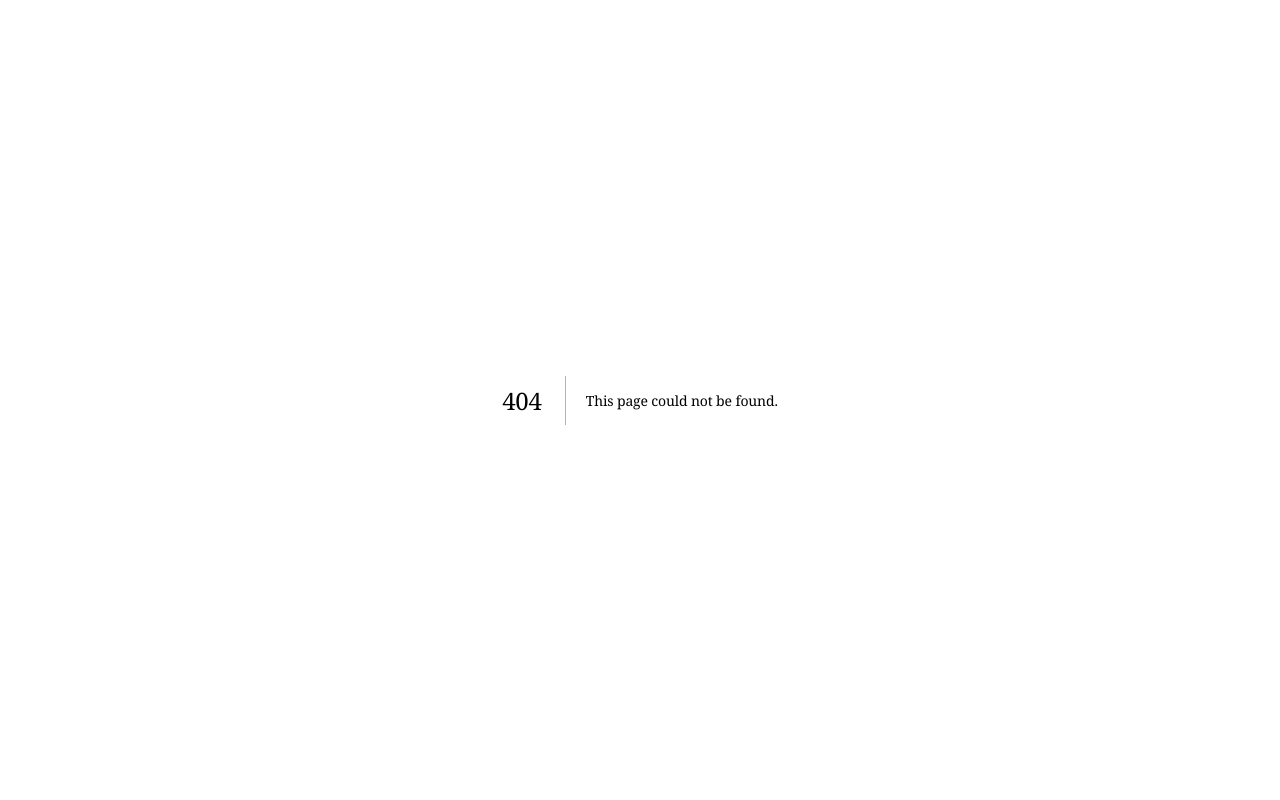
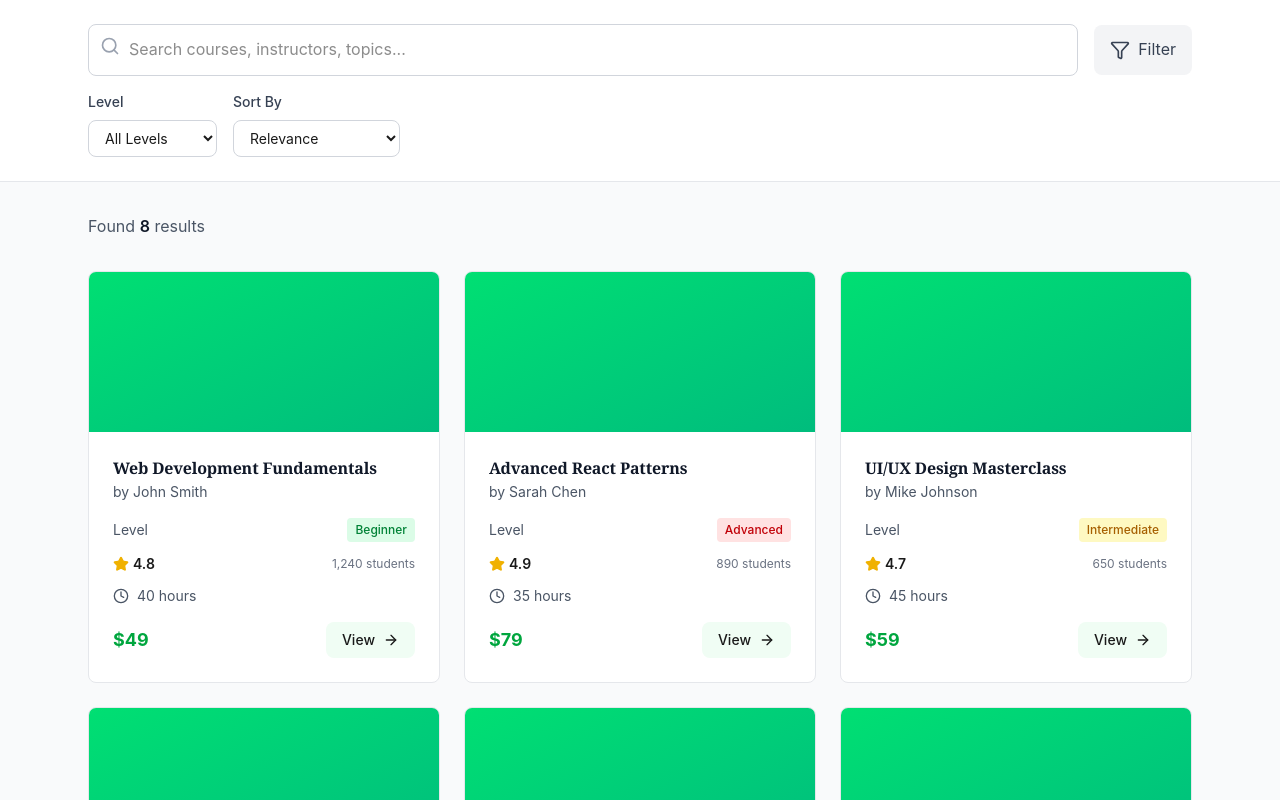
Before and after one commit to CHERO-tech/E-lernig-platform, a Next.js app: page /search in a window 1280 px wide. Before the commit this address had no page. Shown: the top 800 px of the page. Built offline with nearby package versions, Linux system fonts and the light colour scheme.

Commit message:
Add comprehensive search page with filtering and sorting capabilities

```diff
--- /dev/null
+++ b/app/search/page.tsx
@@ -0,0 +1,199 @@
+"use client";
+
+import Link from "next/link";
+import { motion } from "framer-motion";
+import { Search, Filter, Star, Users, Clock, ArrowRight } from "lucide-react";
+import { useState } from "react";
+
+export default function SearchPage() {
+  const [searchTerm, setSearchTerm] = useState("");
+  const [filterLevel, setFilterLevel] = useState("all");
+  const [sortBy, setSortBy] = useState("relevance");
+
+  const allResults = [
+    { id: 1, type: "course", title: "Web Development Fundamentals", instructor: "John Smith", level: "Beginner", rating: 4.8, students: 1240, duration: "40 hours", price: "$49" },
+    { id: 2, type: "course", title: "Advanced React Patterns", instructor: "Sarah Chen", level: "Advanced", rating: 4.9, students: 890, duration: "35 hours", price: "$79" },
+    { id: 3, type: "course", title: "UI/UX Design Masterclass", instructor: "Mike Johnson", level: "Intermediate", rating: 4.7, students: 650, duration: "45 hours", price: "$59" },
+    { id: 4, type: "course", title: "Python for Data Science", instructor: "Alex Kumar", level: "Intermediate", rating: 4.8, students: 920, duration: "50 hours", price: "$69" },
+    { id: 5, type: "course", title: "Mobile Development with Flutter", instructor: "Emma Davis", level: "Beginner", rating: 4.6, students: 540, duration: "42 hours", price: "$49" },
+    { id: 6, type: "course", title: "Cloud Architecture on AWS", instructor: "Tom Wilson", level: "Advanced", rating: 4.9, students: 780, duration: "38 hours", price: "$99" },
+    { id: 7, type: "course", title: "TypeScript Mastery", instructor: "James Brown", level: "Intermediate", rating: 4.8, students: 620, duration: "36 hours", price: "$69" },
+    { id: 8, type: "course", title: "Machine Learning Basics", instructor: "Lisa Chen", level: "Intermediate", rating: 4.7, students: 450, duration: "48 hours", price: "$79" },
+  ];
+
+  const filteredResults = allResults
+    .filter(item =>
+      item.title.toLowerCase().includes(searchTerm.toLowerCase()) ||
+      item.instructor.toLowerCase().includes(searchTerm.toLowerCase())
+    )
+    .filter(item => filterLevel === "all" || item.level === filterLevel)
+    .sort((a, b) => {
+      if (sortBy === "rating") return b.rating - a.rating;
+      if (sortBy === "popular") return b.students - a.students;
+      if (sortBy === "price-low") return parseFloat(a.price) - parseFloat(b.price);
+      if (sortBy === "price-high") return parseFloat(b.price) - parseFloat(a.price);
+      return 0;
+    });
+
+  return (
+    <div className="min-h-screen bg-gray-50">
+      {/* Search Header */}
+      <div className="bg-white border-b border-gray-200 sticky top-0 z-20">
+        <div className="max-w-6xl mx-auto px-6 py-6">
+          <div className="flex gap-4 items-center">
+            <div className="flex-1 relative">
+              <Search className="absolute left-3 top-3 text-gray-400" size={20} />
+              <input
+                type="text"
+                placeholder="Search courses, instructors, topics..."
+                value={searchTerm}
+                onChange={(e) => setSearchTerm(e.target.value)}
+                className="w-full pl-10 pr-4 py-3 border border-gray-300 rounded-lg focus:outline-none focus:ring-2 focus:ring-green-500"
+              />
+            </div>
+            <button className="px-4 py-3 bg-gray-100 text-gray-700 rounded-lg hover:bg-gray-200 transition-colors flex items-center gap-2">
+              <Filter size={20} /> Filter
+            </button>
+          </div>
+
+          {/* Filters */}
+          <div className="flex gap-4 mt-4 flex-wrap">
+            <div>
+              <label className="text-sm font-medium text-gray-700 mb-2 block">Level</label>
+              <select
+                value={filterLevel}
+                onChange={(e) => setFilterLevel(e.target.value)}
+                className="px-3 py-2 border border-gray-300 rounded-lg focus:outline-none focus:ring-2 focus:ring-green-500 text-sm"
+              >
+                <option value="all">All Levels</option>
+                <option value="Beginner">Beginner</option>
+                <option value="Intermediate">Intermediate</option>
+                <option value="Advanced">Advanced</option>
+              </select>
+            </div>
+
+            <div>
+              <label className="text-sm font-medium text-gray-700 mb-2 block">Sort By</label>
+              <select
+                value={sortBy}
+                onChange={(e) => setSortBy(e.target.value)}
+                className="px-3 py-2 border border-gray-300 rounded-lg focus:outline-none focus:ring-2 focus:ring-green-500 text-sm"
+              >
+                <option value="relevance">Relevance</option>
+                <option value="rating">Highest Rated</option>
+                <option value="popular">Most Popular</option>
+                <option value="price-low">Price: Low to High</option>
+                <option value="price-high">Price: High to Low</option>
+              </select>
+            </div>
+          </div>
+        </div>
+      </div>
+
+      <div className="max-w-6xl mx-auto px-6 py-8">
+        {/* Results Summary */}
+        <div className="mb-8">
+          <p className="text-gray-600">
+            Found <span className="font-semibold text-gray-900">{filteredResults.length}</span> results
+            {searchTerm && ` for "${searchTerm}"`}
+          </p>
+        </div>
+
+        {/* Results Grid */}
+        {filteredResults.length > 0 ? (
+          <div className="grid grid-cols-1 md:grid-cols-2 lg:grid-cols-3 gap-6">
+            {filteredResults.map((result, i) => (
+              <motion.div
+                key={result.id}
+                initial={{ opacity: 0, y: 20 }}
+                animate={{ opacity: 1, y: 0 }}
+                transition={{ duration: 0.4, delay: i * 0.05 }}
+                className="bg-white rounded-lg border border-gray-200 overflow-hidden hover:shadow-lg transition-shadow"
+              >
+                <div className="h-40 bg-gradient-to-br from-green-400 to-emerald-500"></div>
+
+                <div className="p-6">
+                  <h3 className="font-bold text-gray-900 mb-2 line-clamp-2">{result.title}</h3>
+                  <p className="text-sm text-gray-600 mb-4">by {result.instructor}</p>
+
+                  <div className="space-y-3 mb-4 text-sm">
+                    <div className="flex items-center justify-between">
+                      <span className="text-gray-600">Level</span>
+                      <span className={`px-2 py-1 rounded text-xs font-medium ${
+                        result.level === "Beginner" ? "bg-green-100 text-green-700" :
+                        result.level === "Intermediate" ? "bg-yellow-100 text-yellow-700" :
+                        "bg-red-100 text-red-700"
+                      }`}>
+                        {result.level}
+                      </span>
+                    </div>
+
+                    <div className="flex items-center justify-between">
+                      <div className="flex items-center gap-1">
+                        <Star size={16} className="text-yellow-500 fill-yellow-500" />
+                        <span className="font-semibold">{result.rating}</span>
+                      </div>
+                      <span className="text-gray-500 text-xs">{result.students.toLocaleString()} students</span>
+                    </div>
+
+                    <div className="flex items-center gap-2 text-gray-600">
+                      <Clock size={16} />
+                      <span>{result.duration}</span>
+                    </div>
+                  </div>
+
+                  <div className="flex items-center justify-between">
+                    <span className="text-lg font-bold text-green-600">{result.price}</span>
+                    <Link
+                      href={`/courses/${result.id}`}
+                      className="px-4 py-2 bg-green-50 text-green-600 rounded-lg font-medium hover:bg-green-100 transition-colors text-sm flex items-center gap-2"
+                    >
+                      <span>View</span>
+                      <ArrowRight size={16} />
+                    </Link>
+                  </div>
+                </div>
+              </motion.div>
+            ))}
+          </div>
+        ) : (
+          <motion.div
+            initial={{ opacity: 0, y: 20 }}
+            animate={{ opacity: 1, y: 0 }}
+            className="text-center py-16 bg-white rounded-lg border border-gray-200"
+          >
+            <Search size={48} className="mx-auto text-gray-300 mb-4" />
+            <p className="text-gray-600 text-lg mb-4">No courses found</p>
+            <p className="text-gray-500 mb-8">Try adjusting your search terms or filters</p>
+            <button
+              onClick={() => {
+                setSearchTerm("");
+                setFilterLevel("all");
+                setSortBy("relevance");
+              }}
+              className="px-6 py-2 bg-green-600 text-white rounded-lg font-medium hover:bg-green-700 transition-colors"
+            >
+              Clear Filters
+            </button>
+          </motion.div>
+        )}
+
+        {/* CTA Section */}
+        {filteredResults.length > 0 && (
+          <motion.div
+            initial={{ opacity: 0, y: 20 }}
+            whileInView={{ opacity: 1, y: 0 }}
+            transition={{ duration: 0.4 }}
+            className="mt-16 bg-gradient-to-r from-green-600 to-green-500 text-white rounded-lg p-12 text-center"
+          >
+            <h2 className="text-3xl font-bold mb-4">Ready to Transform Your Career?</h2>
+            <p className="text-green-100 mb-8 text-lg">Join thousands of learners already advancing with Forge</p>
+            <Link href={`/courses/${filteredResults[0].id}`} className="inline-block px-8 py-3 bg-white text-green-600 rounded-lg font-medium hover:bg-green-50 transition-colors">
+              Explore Top Course
+            </Link>
+          </motion.div>
+        )}
+      </div>
+    </div>
+  );
+}
```
